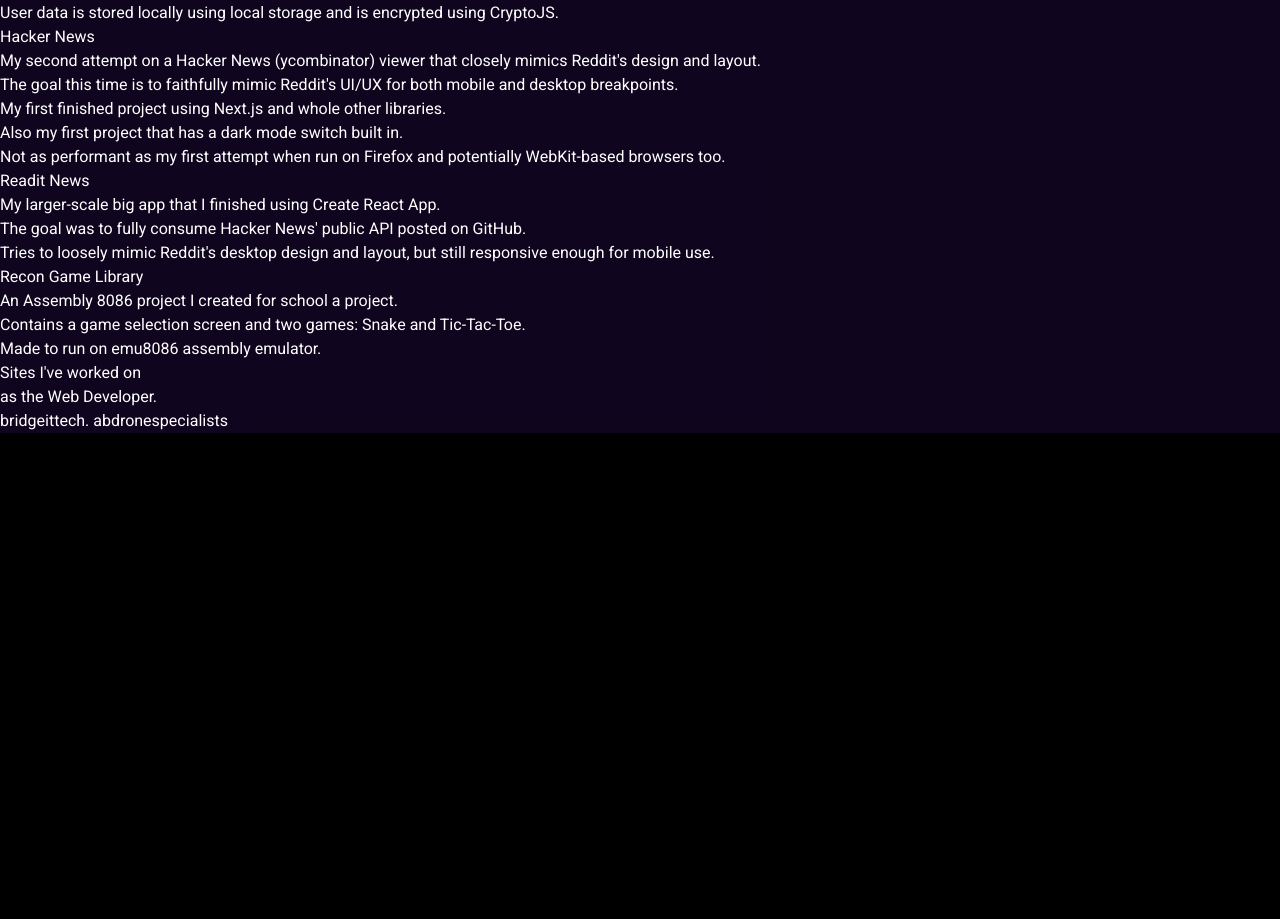
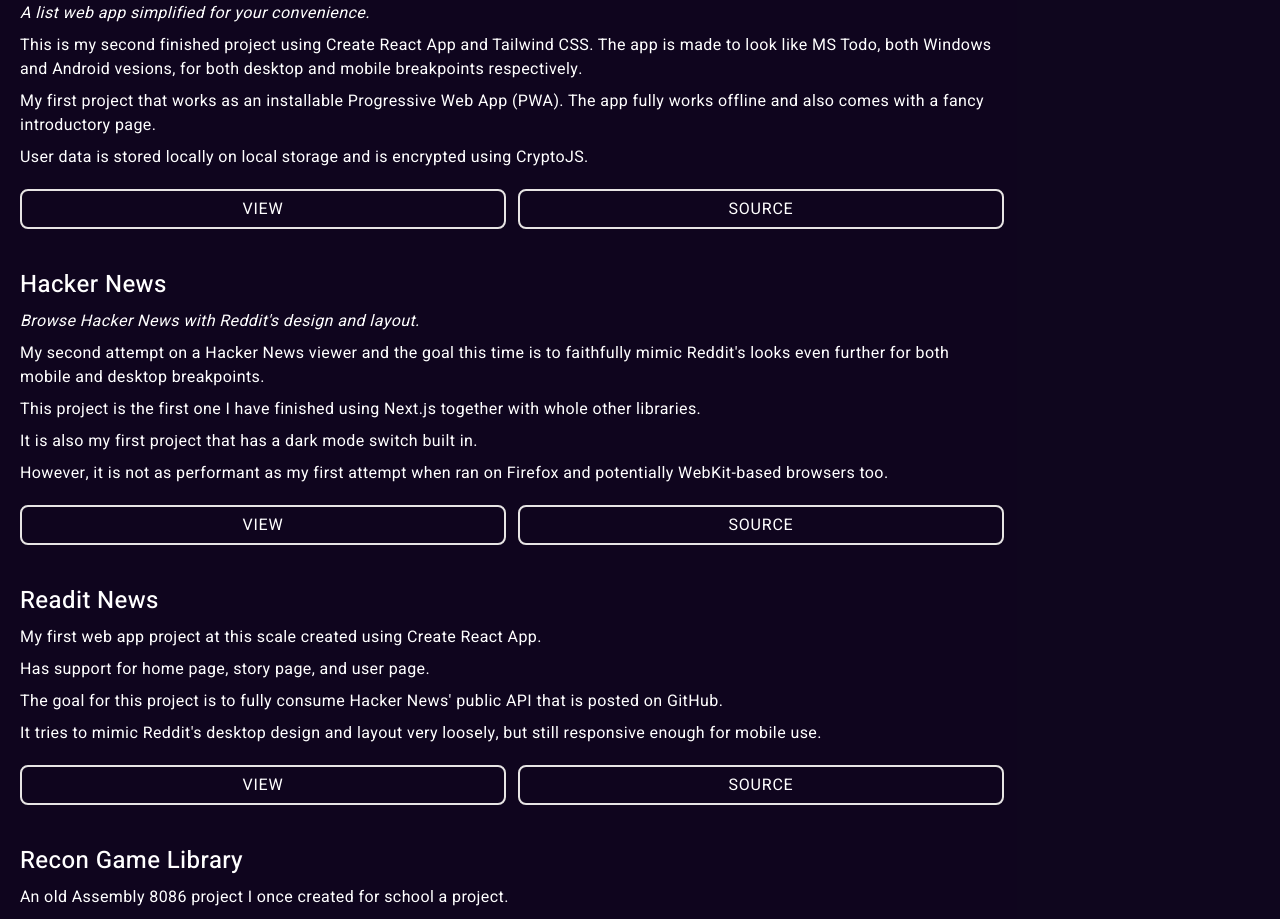
Before and after one commit to rendoruiz/rendo-homepage, a Next.js app: page / in a window 1280 px wide. Shown: the part 1877-2796 px from the top of the page. Before the commit the page ends 2310 px from the top, so only its background shows below. Built offline with nearby package versions, Linux system fonts and the light colour scheme.

Commit message:
progress

```diff
--- /dev/null
+++ b/components/LinkButton.js
@@ -0,0 +1,13 @@
+const LinkButton = ({
+  href = "",
+  text = "button",
+}) => (
+  <a
+    href={href}
+    className='border-2 border-stone-200 rounded-lg py-2 text-base uppercase text-center leading-tight tracking-wider'
+  >
+    {text}
+  </a>
+)
+
+export default LinkButton;
--- a/pages/index.js
+++ b/pages/index.js
@@ -1,4 +1,5 @@
 import Head from 'next/head'
+import LinkButton from '../components/LinkButton'
 
 export default function Home() {
   return (
@@ -21,8 +22,8 @@
 
       <main className='grid content-start'>
         {/* hero */}
-        <section className='grid w-full max-w-screen-lg min-h-[80vh]'>
-          <div className='grid content-center px-5 pt-20 pb-10 text-center'>
+        <section className='grid min-h-[80vh]'>
+          <div className='grid content-center px-5 pt-20 pb-10 w-full max-w-screen-lg text-center'>
             <p className=' font-extralight text-7xl '>
               Hello!
             </p>
@@ -51,7 +52,7 @@
 
         {/* skills */}
         <section className='grid bg-stone-200 text-black/80'>
-          <div className='grid gap-6 px-5 pt-20 pb-10'>
+          <div className='grid content-start gap-6 px-5 pt-14 pb-10'>
             <h2 className='font-light text-4xl tracking-wide'>Skills</h2>
 
             <div className='grid gap-2'>
@@ -68,7 +69,7 @@
                 Known tools and skills
               </h3>
               <p className='font-light text-xl tracking-wider leading-relaxed'>
-                C#, ASP.NET, MySQL, Android Development (Java), Java REST API, Vue.js, phpMyAdmin, Visual Studio, IntelliJ IDEA
+                C#, ASP.NET, MySQL, Android Development (Java), Java REST API, Vue.js, phpMyAdmin, Visual Studio, IntelliJ IDEA.
               </p>
             </div>
 
@@ -90,65 +91,177 @@
               className='w-full moon-glow'
             />
           </div>
-          <div>
-            <h2>Projects</h2>
 
-            <div>
-              <h3>Personal Works</h3>
+          <div className='grid content-start gap-6 px-5 py-10 w-full max-w-screen-lg'>
+            <h2 className='font-light text-4xl tracking-wide'>
+              Projects
+            </h2>
 
-              <div>
-                <div>
-                  <h4>Konolist</h4>
-                  <p>A list web app simplified for your convenience.</p>
-                  <p>This is my second finished project using Create React App and Tailwind CSS. The app is made to look like MS Todo, both Windows and Android vesions, for both desktop and mobile breakpoints respectively.</p>
-                  <p>My first project that works as an installable Progressive Web App (PWA). The app fully works offline and also has a fancy introductory page.</p>
-                  <p>User data is stored locally using local storage and is encrypted using CryptoJS.</p>
-                </div>
+            <div className='grid content-start gap-3'>
+              <h3 className='font-extralight text-3xl'>
+                Personal Works
+              </h3>
 
-                <div>
-                  <h4>Hacker News</h4>
-                  <p>My second attempt on a Hacker News (ycombinator) viewer that closely mimics Reddit's design and layout.</p>
-                  <p>The goal this time is to faithfully mimic Reddit's UI/UX for both mobile and desktop breakpoints.</p>
-                  <p>My first finished project using Next.js and whole other libraries.</p>
-                  <p>Also my first project that has a dark mode switch built in.</p>
-                  <p>Not as performant as my first attempt when run on Firefox and potentially WebKit-based browsers too.</p>
-                </div>
+              <ul className='grid content-start gap-10 tracking-wide'>
+                <li className='grid gap-2'>
+                  <h4 className='font-medium text-2xl'>
+                    Konolist
+                  </h4>
+                  <p className='italic'>
+                    A list web app simplified for your convenience.
+                  </p>
+                  <p>
+                    This is my second finished project using Create React App and Tailwind CSS. The app is made to look like MS Todo, both Windows and Android vesions, for both desktop and mobile breakpoints respectively.
+                  </p>
+                  <p>
+                    My first project that works as an installable Progressive Web App (PWA). The app fully works offline and also comes with a fancy introductory page.
+                  </p>
+                  <p>
+                    User data is stored locally on local storage and is encrypted using CryptoJS.
+                  </p>
 
-                <div>
-                  <h4>Readit News</h4>
-                  <p>My larger-scale big app that I finished using Create React App.</p>
-                  <p>The goal was to fully consume Hacker News' public API posted on GitHub.</p>
-                  <p>Tries to loosely mimic Reddit's desktop design and layout, but still responsive enough for mobile use.</p>
-                </div>
+                  <div className='grid grid-cols-2 gap-3 mt-3'>
+                    <LinkButton
+                      text='View'
+                    />
+                    <LinkButton
+                      text='Source'
+                    />
+                  </div>
+                </li>
 
-                <div>
-                  <h4>Recon Game Library</h4>
-                  <p>An Assembly 8086 project I created for school a project.</p>
-                  <p>Contains a game selection screen and two games: Snake and Tic-Tac-Toe.</p>
-                  <p>Made to run on emu8086 assembly emulator.</p>
-                </div>
+                <li className='grid gap-2'>
+                  <h4 className='font-medium text-2xl'>
+                    Hacker News
+                  </h4>
+                  <p className='italic'>
+                    Browse Hacker News with Reddit's design and layout.
+                  </p>
+                  <p>
+                    My second attempt on a Hacker News viewer and the goal this time is to faithfully mimic Reddit's looks even further for both mobile and desktop breakpoints.
+                  </p>
+                  <p>
+                    This project is the first one I have finished using Next.js together with whole other libraries.
+                  </p>
+                  <p>
+                    It is also my first project that has a dark mode switch built in.
+                  </p>
+                  <p>
+                    However, it is not as performant as my first attempt when ran on Firefox and potentially WebKit-based browsers too.
+                  </p>
 
-                {/* buttons: view | source */}
-              </div>
+                  <div className='grid grid-cols-2 gap-3 mt-3'>
+                    <LinkButton
+                      text='View'
+                    />
+                    <LinkButton
+                      text='Source'
+                    />
+                  </div>
+                </li>
+
+                <li className='grid gap-2'>
+                  <h4 className='font-medium text-2xl'>
+                    Readit News
+                  </h4>
+                  <p>
+                    My first web app project at this scale created using Create React App.
+                  </p>
+                  <p>
+                    Has support for home page, story page, and user page.
+                  </p>
+                  <p>
+                    The goal for this project is to fully consume Hacker News' public API that is posted on GitHub.
+                  </p>
+                  <p>
+                    It tries to mimic Reddit's desktop design and layout very loosely, but still responsive enough for mobile use.
+                  </p>
+
+                  <div className='grid grid-cols-2 gap-3 mt-3'>
+                    <LinkButton
+                      text='View'
+                    />
+                    <LinkButton
+                      text='Source'
+                    />
+                  </div>
+                </li>
+
+                <li className='grid gap-2'>
+                  <h4 className='font-medium text-2xl'>
+                    Recon Game Library
+                  </h4>
+                  <p>
+                    An old Assembly 8086 project I once created for school a project.
+                  </p>
+                  <p>
+                    The program starts with the home screen showing game selection menu for two games: Snake and Tic-Tac-Toe.
+                  </p>
+                  <p>
+                    Made to run on emu8086 assembly emulator.
+                  </p>
+
+                  <div className='grid mt-3'>
+                    <LinkButton
+                      text='Source'
+                    />
+                  </div>
+                </li>
+              </ul>
             </div>
 
-            <div>
-              <h3>Sites I've worked on</h3>
-              <p>as the Web Developer.</p>
+            <div className='grid content-start gap-5 mt-3'>
+              <div className='grid content-start'>
+                <h3 className='font-extralight text-3xl'>
+                  Sites I've worked on,
+                </h3>
+                <p className='mt-1 font-thin text-base leading-none tracking-widest'>
+                  as the Web Developer.
+                </p>
+              </div>
 
-              bridgeittech.
-              abdronespecialists
+              <ul className='grid content-start gap-10 tracking-wide'>
+                <li className='grid gap-2'>
+                  <h4 className='font-medium text-xl'>
+                    Alberta Drone Specialists
+                  </h4>
+
+                  <div className='grid mt-1'>
+                    <LinkButton
+                      text='View'
+                    />
+                  </div>
+                </li>
+
+                <li className='grid gap-2'>
+                  <h4 className='font-medium text-xl'>
+                    BridgeIT Tech Solutions
+                  </h4>
+
+                  <div className='grid mt-1'>
+                    <LinkButton
+                      text='View'
+                    />
+                  </div>
+                </li>
+              </ul>
             </div>
           </div>
-
-          {/* stars background */}
-          {/* lottie rocketship */}
-          {/* mobile rocketship */}
         </section>
 
         {/* contact */}
-        <section>
+        <section className='grid'>
+          <div className='grid gap-10 content-start px-5 py-10 w-full max-w-screen-lg'>
+            <img
+              src='img/spacecat.svg'
+              className='justify-self-center w-full max-w-[320px]'
+            />
 
+            <div>
+
+              <h2 className='font-light text-4xl tracking-wide'>Contact</h2>
+            </div>
+          </div>
         </section>
       </main>
 
```
Also changed, not shown: public/img/spacecat.svg (added).
